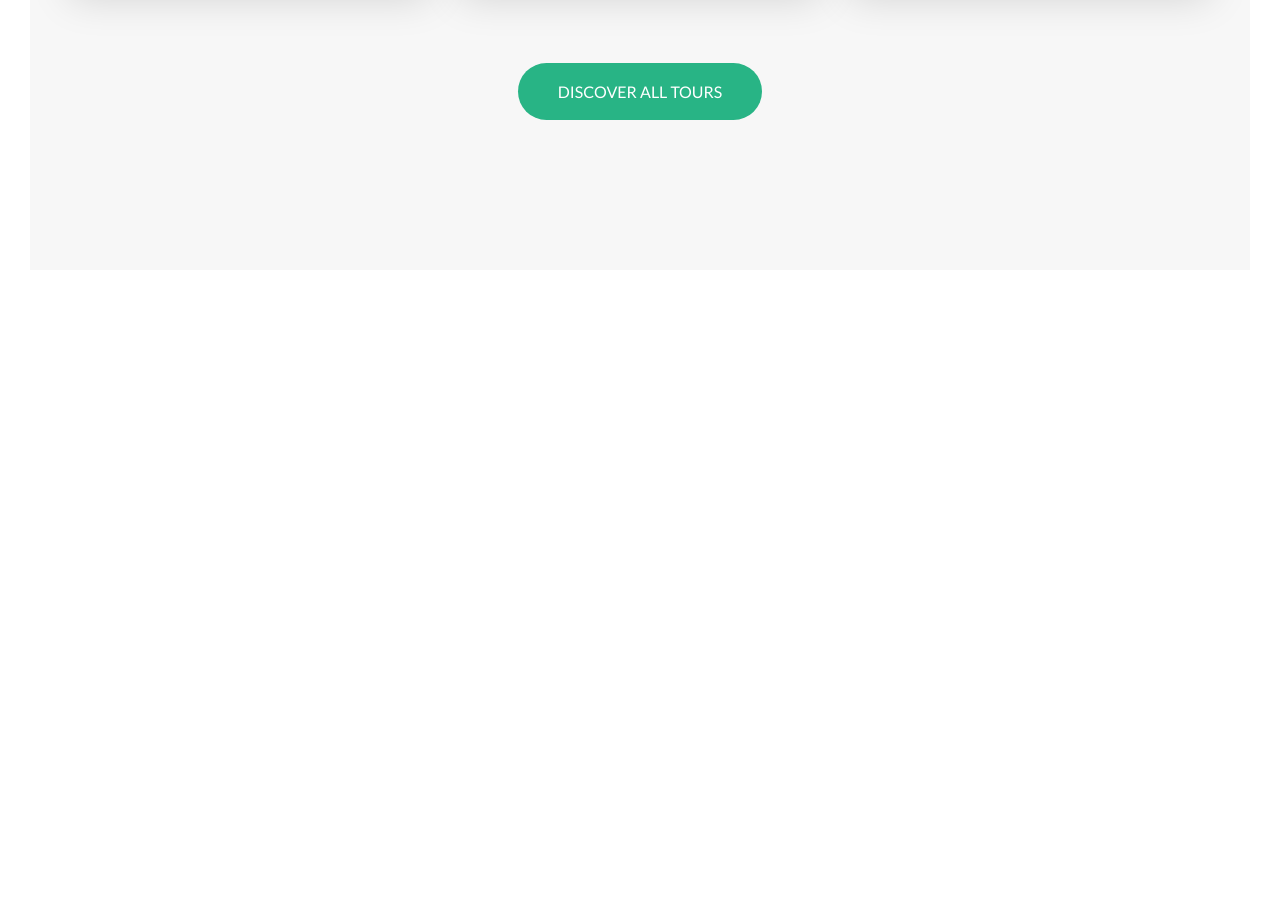
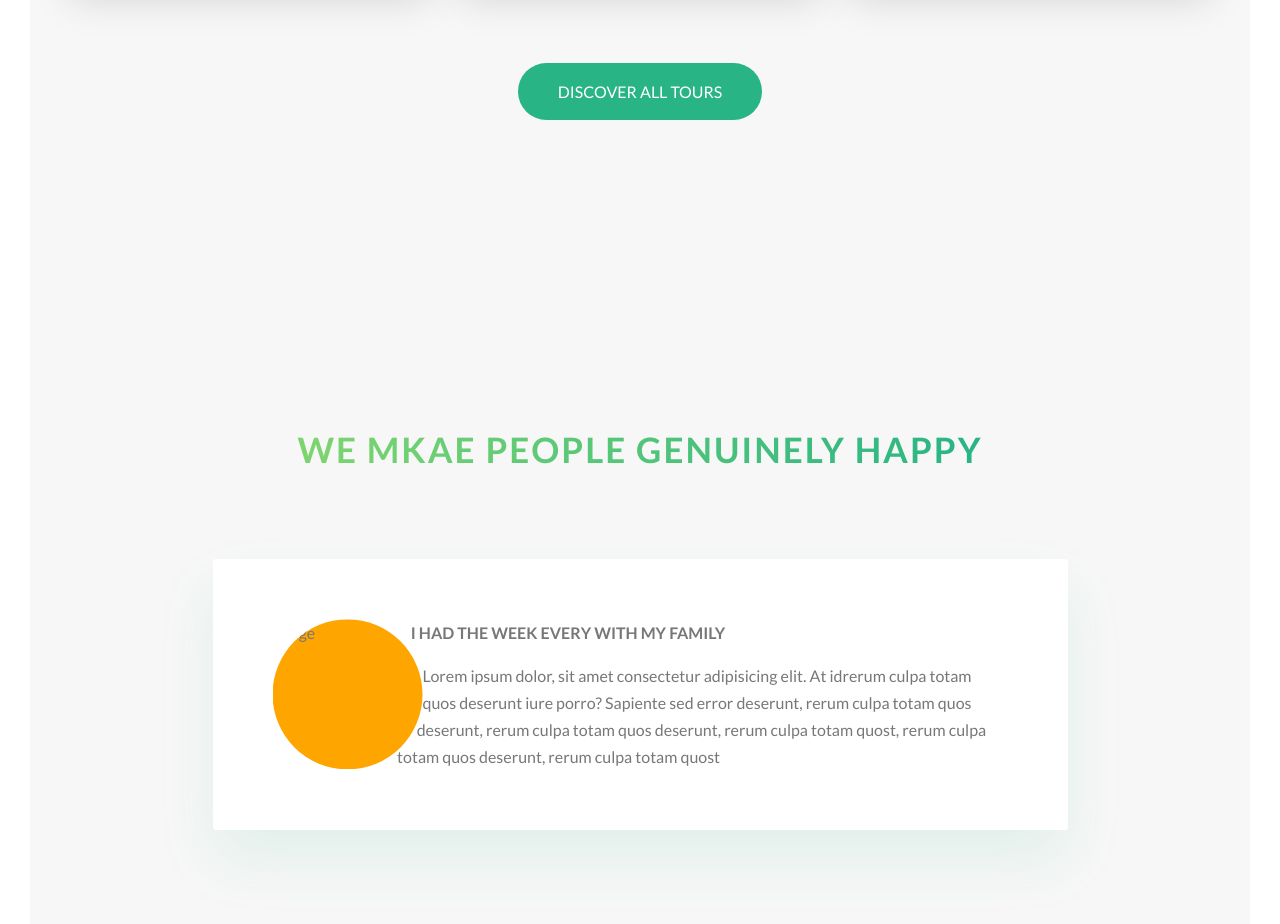
Before and after one commit to BertrandConxy/Natours, a website: page index.html in a window 1280 px wide. Shown: the part 3031-3955 px from the top of the page. Before the commit the page ends 3331 px from the top, so only its background shows below. Drawn offline with Linux system fonts and the light colour scheme.

Commit message:
Add story content

```diff
--- a/index.html
+++ b/index.html
@@ -239,6 +239,29 @@
 
         </div>
       </section>
+
+      <section class="section-stories">
+        <div class="u-center-text u-margin-bottom-big">
+          <h2 class="heading-secondary">
+            We mkae people genuinely happy
+          </h2>
+        </div>
+
+        <div class="row">
+          <div class="story">
+            <figure class="story__shape">
+              Image
+            </figure>
+            <div class="story__text">
+              <h3 class="heading-tertiary u-margin-bottom-small">
+                I had the week every with my family
+              </h3>
+              <p>Lorem ipsum dolor, sit amet consectetur adipisicing elit. At idrerum culpa totam quos deserunt
+                iure porro? Sapiente sed error deserunt, rerum culpa totam quos deserunt, rerum culpa totam quos deserunt, rerum culpa totam quost, rerum culpa totam quos deserunt, rerum culpa totam quost  </p>
+            </div>
+          </div>
+        </div>
+      </section>
     </main>
     <!-- <section class="grid-test">
 
--- /dev/null
+++ b/sass/components/_story.scss
@@ -0,0 +1,20 @@
+.story {
+    width: 75%;
+    margin: 0 auto;
+    box-shadow: 0 3rem 6rem rgba($color-dark, .1);
+    background-color: $color-white;
+    border-radius: 3px;
+    font-size: $default-font-size;
+    padding: 6rem;
+
+    &__shape {
+        width: 15rem;
+        height: 15rem;
+        float: left;
+        shape-outside: circle(50% at 50% 45%);
+        --webkit-shape-outside: circle(50% at 50% 50%);
+        clip-path: circle(50% at 50% 50%);
+        background-color: orange;
+
+    }
+}
--- a/sass/main.scss
+++ b/sass/main.scss
@@ -9,6 +9,7 @@
 @import "components/composition";
 @import "components/feature-box";
 @import "components/card";
+@import "components/story";
 @import "layout/grid";
 @import "layout/header";
 @import "pages/home";
--- a/sass/pages/_home.scss
+++ b/sass/pages/_home.scss
@@ -27,3 +27,8 @@
   padding: 25rem 0 15rem 0;
   margin-top: -10rem;
 }
+
+.section-stories {
+  padding: 15rem 0;
+  background: $color-grey-light-1
+}
```
Also changed, not shown: css/style.css.
